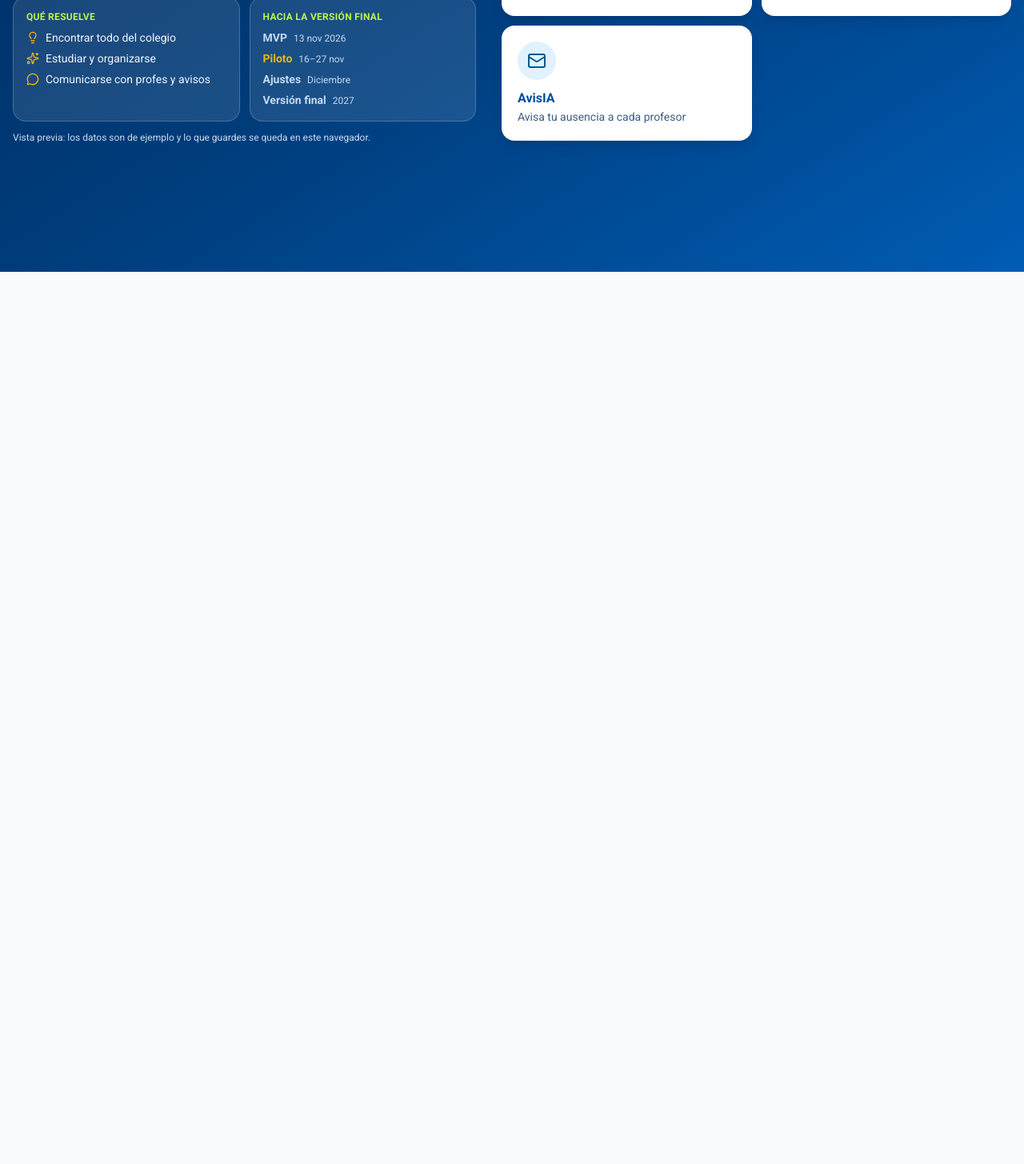
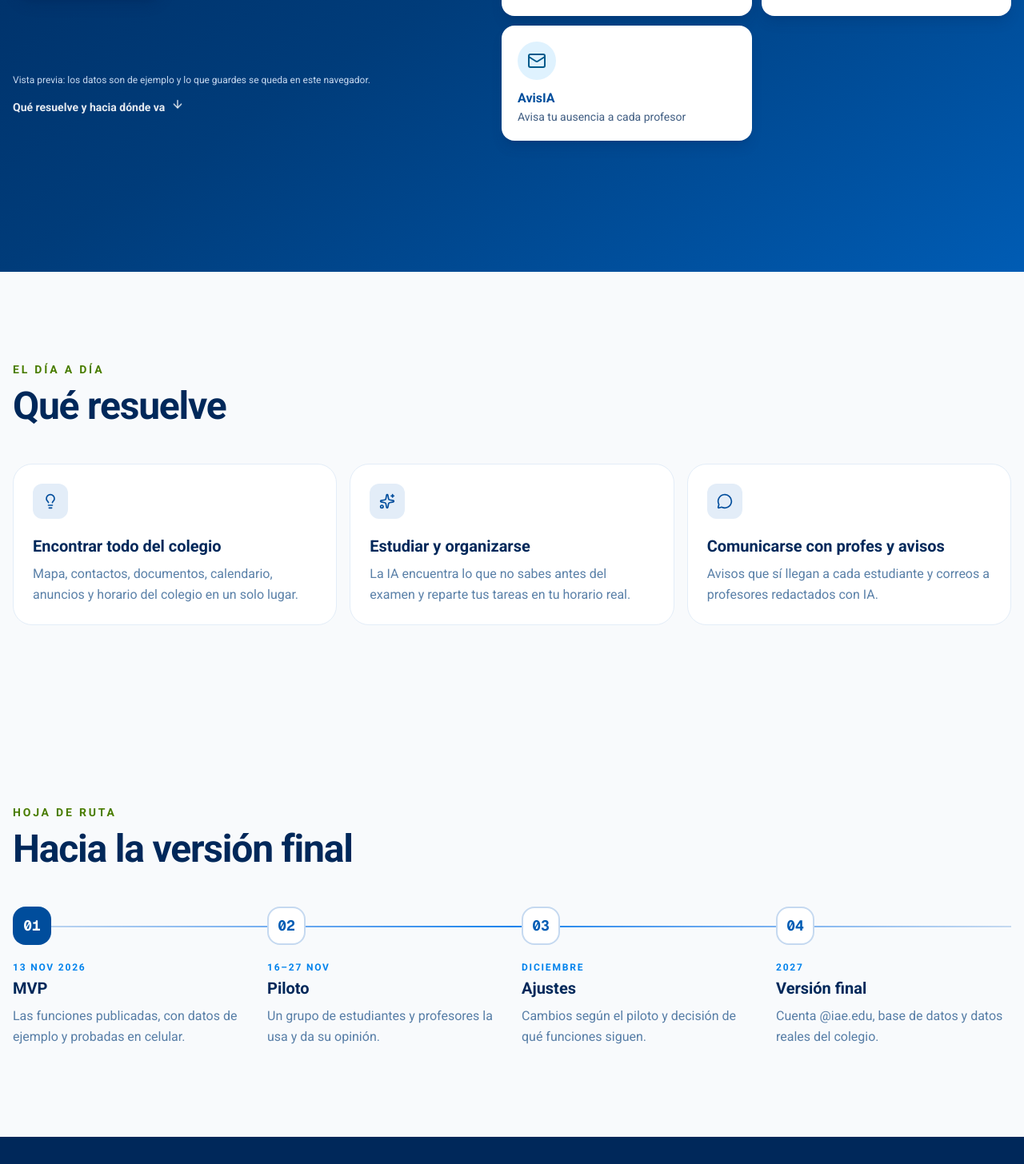
Before and after one commit to AI-Lab-IAE/hub-iae-life, a Next.js app: page / in a window 1280 px wide. Shown: the part 460-1916 px from the top of the page at 80% size. Before the commit the page ends 800 px from the top, so only its background shows below. Built offline with nearby package versions, Linux system fonts and the light colour scheme.

Commit message:
[Claude] Portada: se puede bajar otra vez (Qué resuelve y Hacia la versión final completos abajo)
Co-Authored-By: Claude Opus 5.5 <noreply@anthropic.com>
Claude-Session: https://claude.ai/code/session_01HjM58M7Pqnmr35MKHdNUe1

```diff
--- a/app/page.tsx
+++ b/app/page.tsx
@@ -1,6 +1,6 @@
 import Link from "next/link";
 import type { CSSProperties } from "react";
-import { ArrowRight, Lightbulb, MessageCircle, Sparkles } from "lucide-react";
+import { ArrowDown, ArrowRight, Lightbulb, MessageCircle, Sparkles } from "lucide-react";
 import "./_hub/hub.css";
 import { funciones } from "./_life/funciones";
 import { Emblema } from "./_life/Marca";
@@ -121,39 +121,76 @@ export default function Inicio() {
                 </Link>
               ))}
           </nav>
-          {/* Datos del app (lo que antes estaba abajo del todo) */}
-          <div
-            className="life-entrar grid gap-3 sm:grid-cols-2 lg:col-start-1 lg:row-start-2"
-            style={{ animationDelay: "0.4s" }}
-          >
-            <div className="rounded-2xl border border-white/20 bg-white/10 p-4">
-              <p className="text-xs font-semibold uppercase tracking-wide text-lime-300">Qué resuelve</p>
-              <ul className="mt-2 space-y-1.5 text-sm text-azul-50">
-                {MOMENTOS.map((m) => (
-                  <li key={m.titulo} className="flex items-center gap-2">
-                    <m.icono className="size-4 shrink-0 text-oro" aria-hidden />
-                    {m.titulo}
-                  </li>
-                ))}
-              </ul>
-            </div>
-            <div className="rounded-2xl border border-white/20 bg-white/10 p-4">
-              <p className="text-xs font-semibold uppercase tracking-wide text-lime-300">Hacia la versión final</p>
-              <ol className="mt-2 space-y-1.5 text-sm text-azul-50">
-                {RUTA.map((p, i) => (
-                  <li key={p.titulo} className="flex items-baseline gap-2">
-                    <span className={`font-bold ${i === 1 ? "text-oro" : "text-azul-200"}`}>{p.titulo}</span>
-                    <span className="text-xs text-azul-200">{p.cuando}</span>
-                  </li>
-                ))}
-              </ol>
-            </div>
-            <p className="text-xs text-azul-200 sm:col-span-2">
+          <div className="life-entrar lg:col-start-1 lg:row-start-2" style={{ animationDelay: "0.4s" }}>
+            <p className="text-xs text-azul-200">
               Vista previa: los datos son de ejemplo y lo que guardes se queda en este navegador.
             </p>
+            <a
+              href="#mas"
+              className="mt-4 inline-flex items-center gap-2 text-sm font-semibold text-white/90 hover:text-white"
+            >
+              Qué resuelve y hacia dónde va <ArrowDown className="size-4 animate-bounce" aria-hidden />
+            </a>
           </div>
         </div>
       </section>
+      {/* Qué resuelve (se ve al bajar) */}
+      <section id="mas" className="scroll-mt-4">
+        <div className="mx-auto max-w-7xl px-4 py-20 md:py-28">
+          <p className="text-sm font-semibold uppercase tracking-[0.2em] text-lime-700">El día a día</p>
+          <h2 className="mt-3 text-4xl font-bold tracking-tight text-azul-950 md:text-5xl">Qué resuelve</h2>
+          <div className="mt-12 grid gap-4 md:grid-cols-3">
+            {MOMENTOS.map((m) => (
+              <div key={m.titulo} className="rounded-3xl border border-azul-100 bg-white p-6">
+                <span className="grid size-11 place-items-center rounded-xl bg-azul-100 text-azul-800">
+                  <m.icono className="size-5" aria-hidden />
+                </span>
+                <h3 className="mt-5 text-xl font-bold text-azul-950">{m.titulo}</h3>
+                <p className="mt-2 leading-relaxed text-azul-900/65">{m.texto}</p>
+              </div>
+            ))}
+          </div>
+        </div>
+      </section>
+
+      {/* Hoja de ruta */}
+      <section>
+        <div className="mx-auto max-w-7xl px-4 py-20 md:py-28">
+          <p className="text-sm font-semibold uppercase tracking-[0.2em] text-lime-700">Hoja de ruta</p>
+          <h2 className="mt-3 text-4xl font-bold tracking-tight text-azul-950 md:text-5xl">Hacia la versión final</h2>
+          <ol className="relative mt-12 grid gap-8 md:grid-cols-4 md:gap-6">
+            <span
+              className="absolute left-0 right-0 top-6 hidden h-0.5 bg-linear-to-r from-azul-200 via-azul-500 to-azul-200 md:block"
+              aria-hidden
+            />
+            {RUTA.map((p, i) => (
+              <li key={p.titulo} className="relative">
+                <span
+                  className={`grid size-12 place-items-center rounded-2xl font-mono text-lg font-bold ${
+                    i === 0 ? "bg-azul-800 text-white" : "border-2 border-azul-200 bg-white text-azul-700"
+                  }`}
+                >
+                  {String(i + 1).padStart(2, "0")}
+                </span>
+                <p className="mt-5 text-xs font-semibold uppercase tracking-[0.15em] text-azul-500">{p.cuando}</p>
+                <h3 className="mt-1 text-xl font-bold text-azul-950">{p.titulo}</h3>
+                <p className="mt-2 leading-relaxed text-azul-900/65">{p.texto}</p>
+              </li>
+            ))}
+          </ol>
+        </div>
+      </section>
+
+      <footer className="bg-azul-950 text-azul-200">
+        <div className="mx-auto flex max-w-7xl flex-wrap items-center justify-between gap-4 px-4 py-8 text-sm">
+          <p>IAE LIFE · AI Lab · Instituto Alberto Einstein · 2026</p>
+          <nav className="flex gap-5">
+            <Link href="/creditos" className="hover:text-white">
+              Créditos
+            </Link>
+          </nav>
+        </div>
+      </footer>
     </main>
   );
 }
```
